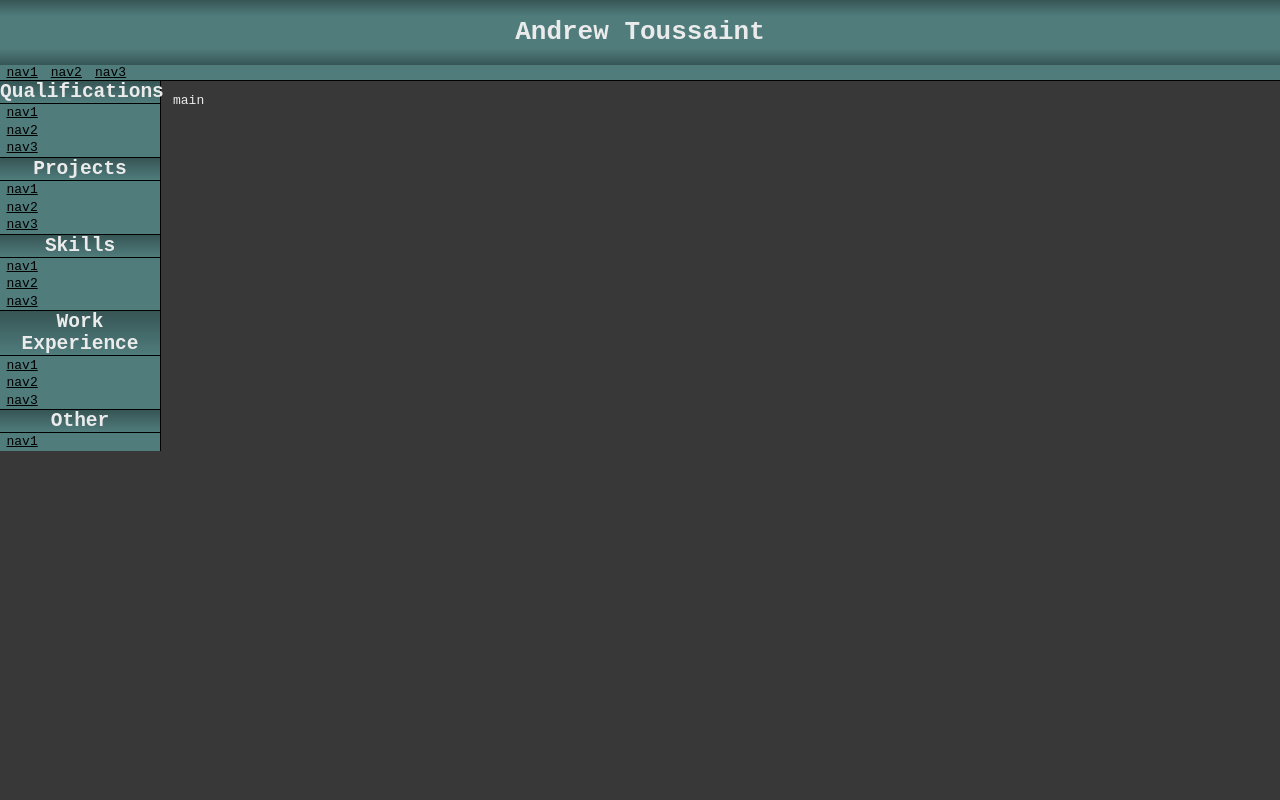
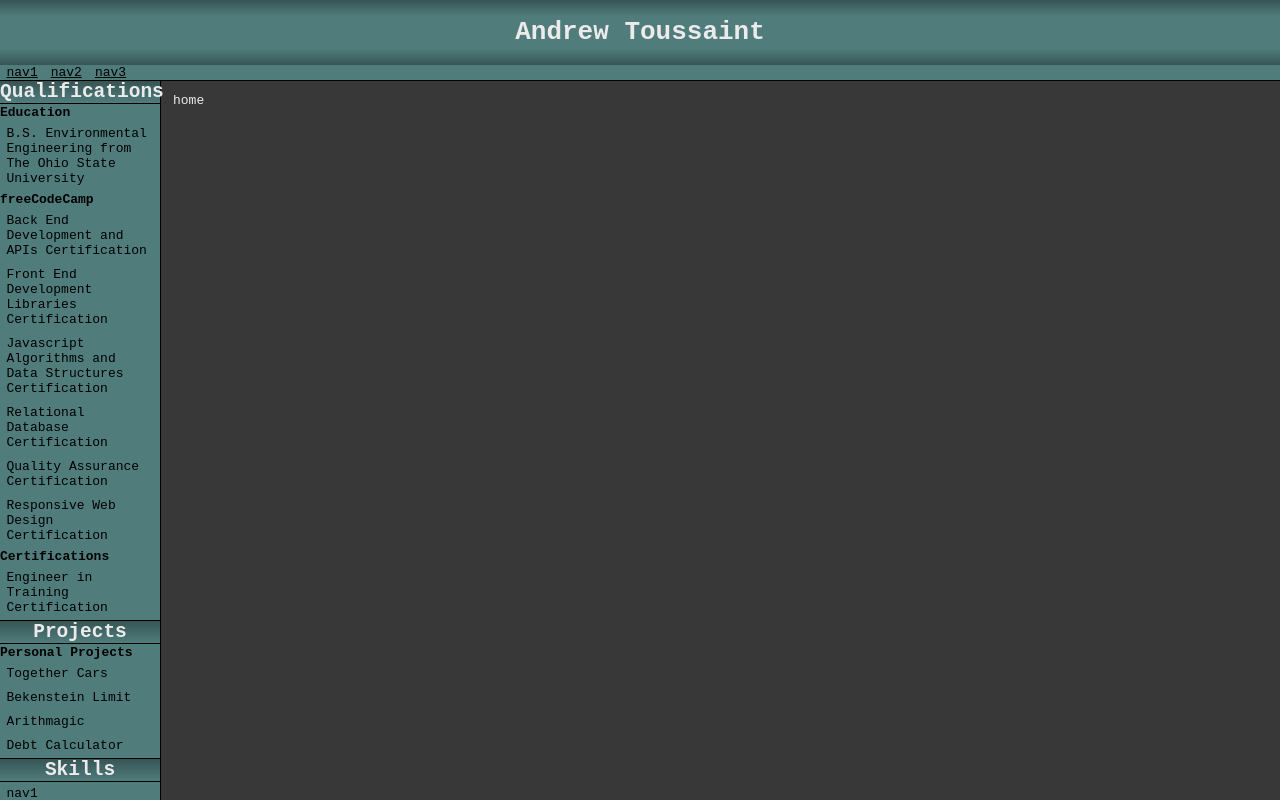
Before and after one commit to ajtoussaint/personal-website, a React (Create React App) app: page / in a window 1280 px wide. Shown: the top 800 px of the page. Built offline with nearby package versions, Linux system fonts and the light colour scheme.

Commit message:
feat: filling out entries on the nav list

```diff
--- a/src/App.css
+++ b/src/App.css
@@ -5,6 +5,7 @@ body {
   margin: 0;
 }
 body a {
+  color: black;
   text-decoration: underline;
 }
 body a:hover {
@@ -75,8 +76,16 @@ body a:hover {
   border-bottom: 0.1em black solid;
 }
 #navigate .navSec a {
+  text-decoration: none;
   padding: 0.1em 0.5em 0.1em 0.5em;
+  margin: 0.25em 0;
   width: fit-content;
+}
+#navigate .navSec a:hover {
+  text-decoration: underline;
+}
+#navigate .navSec b {
+  padding: 0.1em 0.5em 0.1em 0em;
 }
 
 #main {
--- a/src/App.js
+++ b/src/App.js
@@ -1,5 +1,5 @@
 import './App.css';
-import { Routes, Route, Link, Outlet, redirect} from "react-router-dom";
+import { Routes, Route, Link} from "react-router-dom";
 
 function App() {
   return (
@@ -9,43 +9,62 @@ function App() {
           <h1>Andrew Toussaint</h1>
         </div>
         <div id='bannerLinks'>
-          <a>nav1</a>
-          <a>nav2</a>
-          <a>nav3</a>
+          <Link>nav1</Link>
+          <Link>nav2</Link>
+          <Link>nav3</Link>
         </div>
       </div>
       <div id="navigate">
         <div className='navSec'>
           <h2>Qualifications</h2>
-          <a>nav1</a>
-          <a>nav2</a>
-          <a>nav3</a>
+          <b>Education</b>
+          <Link to="/qualifications/OSU">B.S. Environmental Engineering from The Ohio State University</Link>
+          <b>freeCodeCamp</b>
+          <Link to="/qualifications/BED">Back End Development and APIs Certification</Link>
+          <Link to="/qualifications/FED">Front End Development Libraries Certification</Link>
+          <Link to="/qualifications/JSA">Javascript Algorithms and Data Structures Certification</Link>
+          <Link to="/qualifications/RDB">Relational Database Certification</Link>
+          <Link to="/qualifications/QA">Quality Assurance Certification</Link>
+          <Link to="/qualifications/RWD">Responsive Web Design Certification</Link>
+          <b>Certifications</b>
+          <Link to="/qualifications/EIT">Engineer in Training Certification</Link>
         </div>
         <div className='navSec'>
           <h2>Projects</h2>
-          <a>nav1</a>
-          <a>nav2</a>
-          <a>nav3</a>
+          <b>Personal Projects</b>
+          <Link>Together Cars</Link>
+          <Link>Bekenstein Limit</Link>
+          <Link>Arithmagic</Link>
+          <Link>Debt Calculator</Link>
         </div>
         <div className='navSec'>
           <h2>Skills</h2>
-          <a>nav1</a>
-          <a>nav2</a>
-          <a>nav3</a>
+          <Link>nav1</Link>
+          <Link>nav2</Link>
+          <Link>nav3</Link>
         </div>
         <div className='navSec'>
           <h2>Work Experience</h2>
-          <a>nav1</a>
-          <a>nav2</a>
-          <a>nav3</a>
+          <Link>nav1</Link>
+          <Link>nav2</Link>
+          <Link>nav3</Link>
         </div>
         <div className='navSec'>
           <h2>Other</h2>
-          <a>nav1</a>
+          <Link>nav1</Link>
         </div>
       </div>
       <div id="main">
-        main
+        <Routes>
+          <Route
+          path="/"
+          element={<div>home</div>}
+          />
+          <Route
+          path="/red"
+          element={<div>red</div>}
+          />
+        </Routes>
       </div>
 
     </div>
--- a/src/index.js
+++ b/src/index.js
@@ -3,11 +3,14 @@ import ReactDOM from 'react-dom/client';
 import './index.css';
 import App from './App';
 import reportWebVitals from './reportWebVitals';
+import { BrowserRouter } from 'react-router-dom';
 
 const root = ReactDOM.createRoot(document.getElementById('root'));
 root.render(
   <React.StrictMode>
-    <App />
+    <BrowserRouter>
+      <App />
+    </BrowserRouter>
   </React.StrictMode>
 );
 
--- a/src/styles.scss
+++ b/src/styles.scss
@@ -11,6 +11,7 @@ body{
     color:$off_white;
     font-family: monospace;
     a{
+        color:black;
         text-decoration: underline;
         &:hover{
             color:gold;
@@ -80,8 +81,16 @@ body{
             border-bottom: $nav_border;
         }
         a{
+            text-decoration: none;
             padding:0.1em 0.5em 0.1em 0.5em;
+            margin: 0.25em 0;
             width: fit-content;
+            &:hover{
+                text-decoration: underline;
+            }
+        }
+        b{
+            padding:0.1em 0.5em 0.1em 0em;
         }
         background-color: $mid_teal;
     }
```
